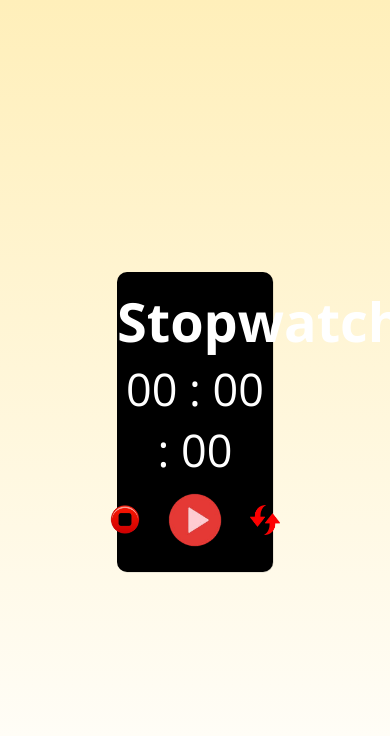
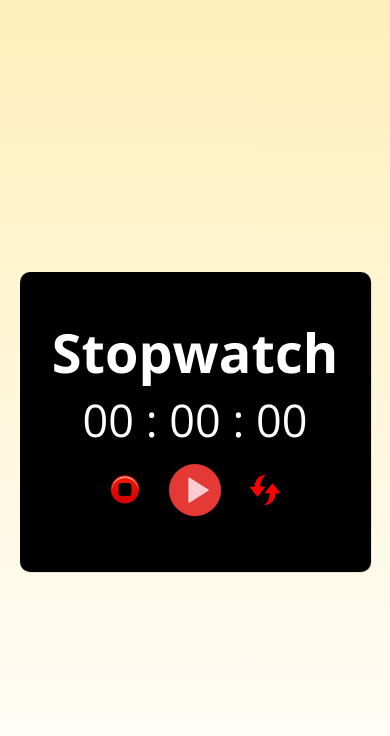
Before and after one commit to Milan-Italiya/Stop-Watch, a plain HTML site: page index.html in a window 390 px wide. Drawn offline with nearby package versions, Linux system fonts and the light colour scheme.

Commit message:
media query added

```diff
--- a/style.css
+++ b/style.css
@@ -19,7 +19,7 @@ body {
 .container {
   border: 1px solid white;
   text-align: center;
-  width: 40%;
+  width: 50%;
   border-radius: 10px;
   border: none;
   box-shadow: 0.5px 0.5px 0.3px rgba(0, 0, 0, 0.17);
@@ -56,3 +56,18 @@ img:nth-child(3) {
 img:hover {
   transform: scale(1.2);
 }
+
+/* media query */
+
+@media (max-width: 768px) {
+  .container {
+    width: 90%;
+  }
+}
+
+@media screen and (max-width: 480px) {
+  .container {
+    width: 90%;
+  }
+
+}
```
